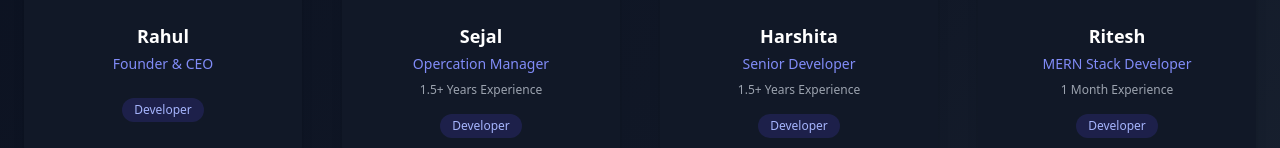
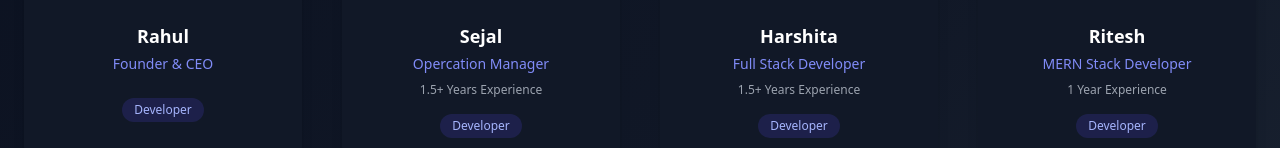
Before and after one commit to bimfrox/Bimfroxportfolio, a React (Vite) app: page /team in a window 1280 px wide. Shown: the part 362-510 px from the top of the page. Built offline with nearby package versions, Linux system fonts and the light colour scheme.

Commit message:
data update

```diff
--- a/src/pages/Team.jsx
+++ b/src/pages/Team.jsx
@@ -24,7 +24,7 @@ const teamMembers = [
   },
    {
     name: "Harshita ",
-    role: "Senior Developer",
+    role: "Full Stack Developer",
     experience: "1.5+ Years Experience",
     image: dev2,
     department: "Developer",
@@ -32,7 +32,7 @@ const teamMembers = [
    {
     name: "Ritesh ",
     role: "MERN Stack Developer",
-    experience: "1 Month Experience",
+    experience: "1 Year Experience",
     image: dev6,
     department: "Developer",
   },
```
